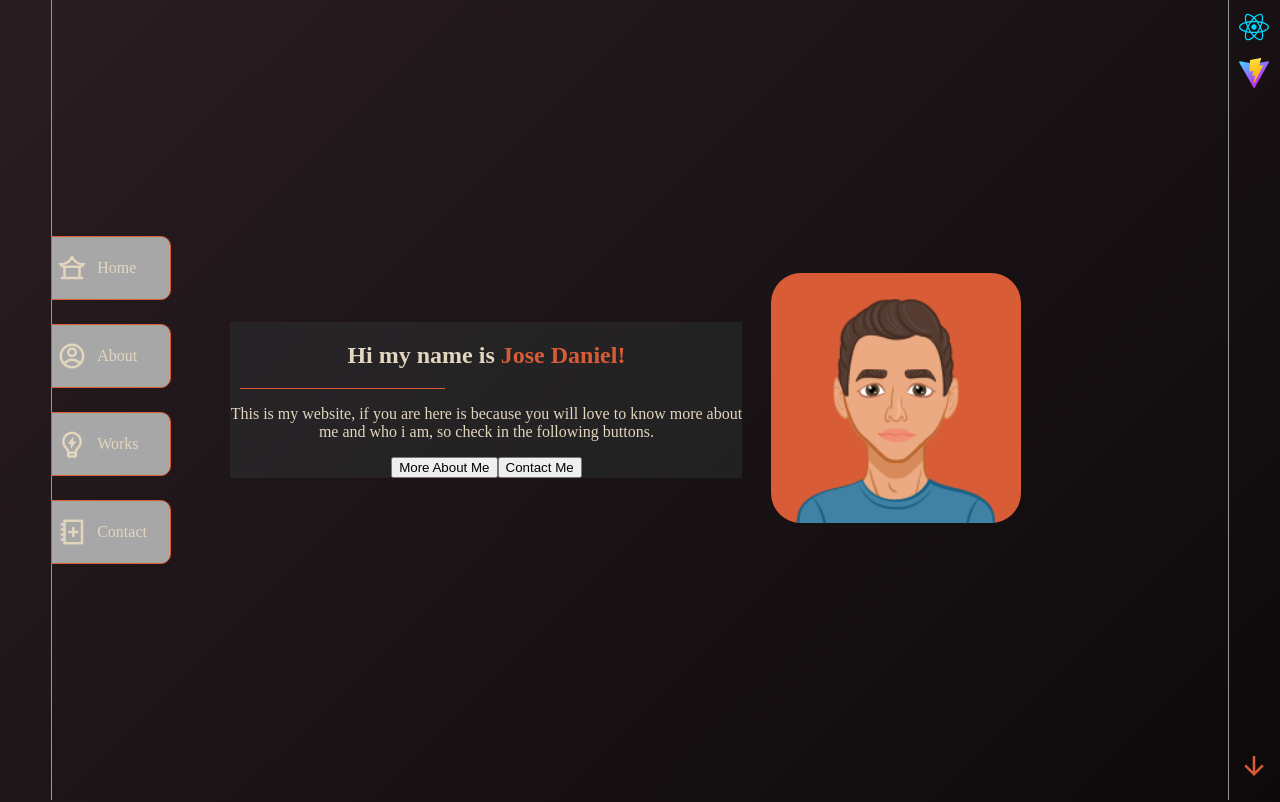
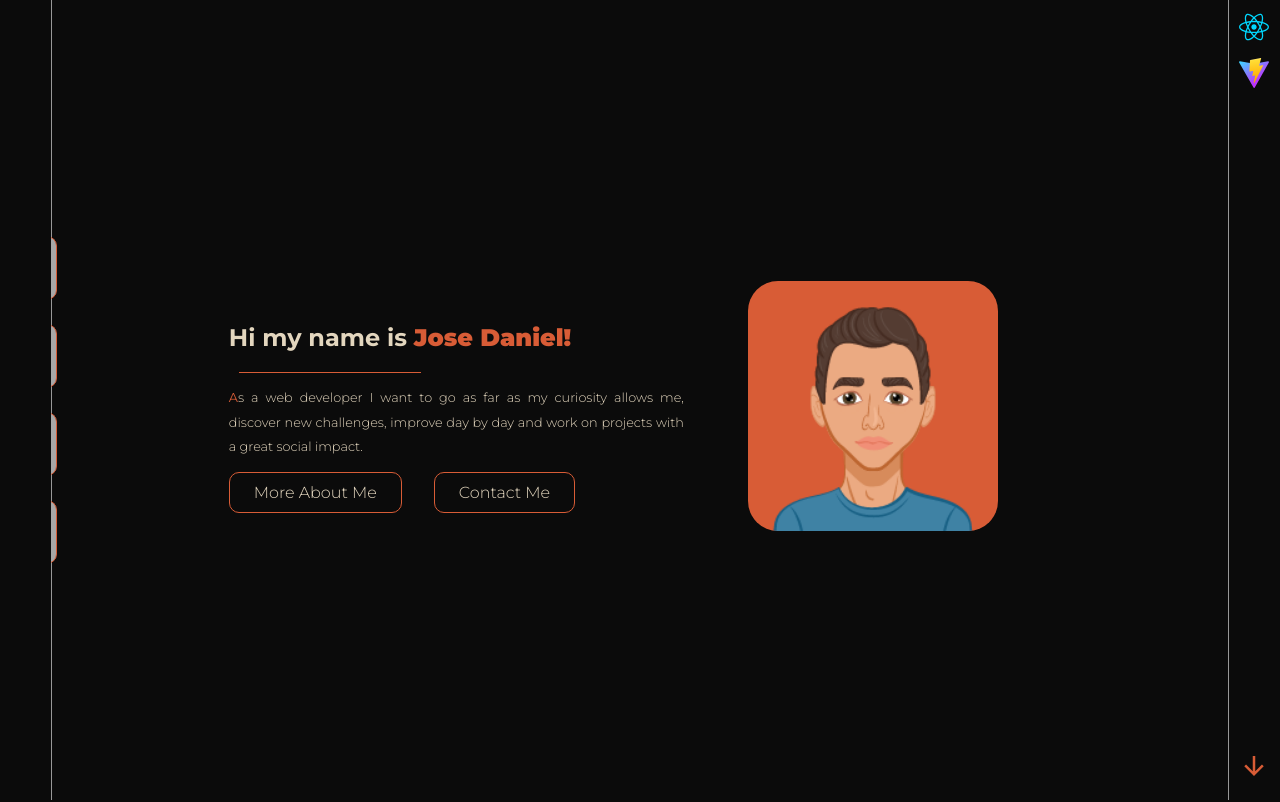
Before and after one commit to jdluis/My-portafolio, a React (Vite) app: page / in a window 1280 px wide. Shown: the top 802 px of the page. Built offline with nearby package versions, Linux system fonts and the light colour scheme.

Commit message:
adding first animations Frame motion library

```diff
--- a/index.html
+++ b/index.html
@@ -4,12 +4,13 @@
     <meta charset="UTF-8" />
     <link rel="icon" type="image/svg+xml" href="/vite.svg" />
     <meta name="viewport" content="width=device-width, initial-scale=1.0" />
-    <link rel="stylesheet" href="/src/components/Background/style.css">
     <title>JdLuis Web Develop</title>
+    <link rel="stylesheet" href="/src/index.css">
+    <link rel="preconnect" href="https://fonts.googleapis.com"><link rel="preconnect" href="https://fonts.gstatic.com" crossorigin><link href="https://fonts.googleapis.com/css2?family=Montserrat:ital,wght@0,100;0,200;0,300;0,400;0,500;0,600;0,700;0,800;0,900;1,100;1,200;1,300;1,400;1,500;1,600;1,700;1,800;1,900&display=swap" rel="stylesheet">
   </head>
   <body>
     <div id="root"></div>
     <script type="module" src="/src/main.jsx"></script>
   </body>
-  <script src="./src/components/Background/index.js"></script>
+ <!--  <script src="./src/bg-animation"></script> -->
 </html>
--- a/package.json
+++ b/package.json
@@ -9,6 +9,7 @@
     "preview": "vite preview"
   },
   "dependencies": {
+    "framer-motion": "^8.4.2",
     "localforage": "^1.10.0",
     "match-sorter": "^6.3.1",
     "react": "^18.2.0",
--- a/src/Layout.jsx
+++ b/src/Layout.jsx
@@ -1,11 +1,12 @@
 import React from 'react';
 import { Outlet } from 'react-router-dom';
 import { Nav } from './components/Nav';
+import './layout.css';
 export function Layout() {
     return (
         <main>
             <Nav />
-            <section>
+            <section className='container-router'>
                 <Outlet />
             </section>
         </main>
--- a/src/components/Background/style.css
+++ /dev/null
@@ -1,15 +0,0 @@
-body {
-    background-color: #181818;
-    filter: progid: DXImageTransform.Microsoft.gradient(gradientType=1, startColorstr='#003073', endColorstr='#029797');
-    background-image: url(//img.alicdn.com/tps/TB1d.u8MXXXXXXuXFXXXXXXXXXX-1900-790.jpg);
-    background-size: 100%;
-    background-image: -webkit-gradient(linear, 0 0, 100% 100%, color-stop(0, #31312f), color-stop(100%, #020202));
-    background-image: -webkit-linear-gradient(135deg, #31312f, #393635ea);
-    background-image: -moz-linear-gradient(45deg, #152235, #c9832d);
-    background-image: -ms-linear-gradient(45deg, #30343a 0, #492222 100%);
-    background-image: -o-linear-gradient(45deg, #19181a, #1e1812);
-    background-image: linear-gradient(135deg, #291d21, #020202);
-    text-align: center;
-    margin: 0px;
-    overflow: hidden;
-}
--- a/src/components/Nav/index.css
+++ b/src/components/Nav/index.css
@@ -3,18 +3,23 @@
     position: fixed;
     height: 100%;
     width: 4%;
+    left: 0;
     top: 0;
-    border-right: 1px solid rgb(152, 152, 152);
+
+    z-index: 9;
+    background-color: var(--palleta-dark);
 }
 
 .nav-container {
+    position: absolute;
+    border-left: 1px solid rgb(152, 152, 152);
     display: flex;
     flex-direction: column;
     text-align: left;
-    position: absolute;
     justify-content: center;
-    height: 100%;
-    left: 100%;
+    left: 4%;
+    top: 0;
+    height: 100vh;
     width: 120px;
     gap: 24px;
 }
@@ -31,12 +36,21 @@
     justify-content: start;
     gap: 10px;
     align-items: center;
+    transform: translateX(-115px);
+}
+
+.nav-links:hover {
+    transition: all .4s linear;
+    transform: translateX(0);
 }
 
 .icon-menu {
     width: 30px;
     height: 30px;
 }
+
+
+
 
 .section-container-right {
     position: fixed;
--- a/src/components/Nav/index.jsx
+++ b/src/components/Nav/index.jsx
@@ -11,13 +11,13 @@ function Nav () {
     return (
         <div>
             <div className='section-container-left'>
+            </div>
                 <nav className='nav-container'>
                     <Link to='/' className='nav-links'><RiAncientPavilionLine className='icon-menu' />Home</Link>
                     <Link to='/about' className='nav-links'><RiAccountCircleLine className='icon-menu'/>About</Link>
                     <Link to='/works' className='nav-links'><RiLightbulbFlashLine className='icon-menu'/>Works</Link>
                     <Link to='/contact' className='nav-links'><RiHealthBookLine className='icon-menu'/>Contact</Link>
                 </nav>
-            </div>
             <div className='section-container-right'>
                 <div className='img-container'>
                     <img src={iconReact}/>
--- a/src/index.css
+++ b/src/index.css
@@ -1,3 +1,4 @@
+@import url('https://fonts.googleapis.com/css2?family=Montserrat:ital,wght@0,100;0,200;0,300;0,400;0,500;0,600;0,700;0,800;0,900;1,100;1,200;1,300;1,400;1,500;1,600;1,700;1,800;1,900&display=swap');
 
 :root {
     --palleta-orange: rgb(216, 92, 54);
@@ -6,3 +7,30 @@
     --pallete-white-2: rgb(227, 214, 190);
     --palleta-grey: #a7a7a7;
 }
+
+body {
+    font-family: 'Trebuchet MS', 'Lucida Sans Unicode', 'Lucida Grande', 'Lucida Sans', Arial, sans-serif ;
+    background-color: var(--palleta-dark);
+    font-family: 'Montserrat', sans-serif;
+    overflow: hidden;
+
+
+
+    /*Animacion, desactivada por ahora*/
+    /*
+    background-color: #568091;
+    filter: progid: DXImageTransform.Microsoft.gradient(gradientType=1, startColorstr='#568091', endColorstr='#029797');
+    background-image: url(//img.alicdn.com/tps/TB1d.u8MXXXXXXuXFXXXXXXXXXX-1900-790.jpg);
+    background-size: 100%;
+    background-image: -webkit-gradient(linear, 0 0, 100% 100%, color-stop(0, #568091), color-stop(100%, #020202));
+    background-image: -webkit-linear-gradient(135deg, #31312f, #393635ea);
+    background-image: -moz-linear-gradient(45deg, #152235, #c9832d);
+    background-image: -ms-linear-gradient(45deg, #30343a 0, #492222 100%);
+    background-image: -o-linear-gradient(45deg, #19181a, #1e1812);
+    background-image: linear-gradient(135deg, #291d21, #020202);
+    text-align: center;
+    margin: 0px;
+
+    */
+
+}
--- a/src/main.jsx
+++ b/src/main.jsx
@@ -6,7 +6,6 @@ import { Home } from "./routes/Home";
 import { About } from "./routes/About";
 import { Works } from "./routes/Works";
 import { Contact } from "./routes/Contact";
-import './index.css';
 
 
 ReactDOM.createRoot(document.getElementById('root')).render(
--- a/src/routes/Home/index.css
+++ b/src/routes/Home/index.css
@@ -1,11 +1,12 @@
 .container {
-    height: 100vh;
+    height: 100vh; /*Problema al poner vh se desplaza el canvas, mirar mas adelante*/
     width: 80%;
     margin: auto;
     display: flex;
     justify-content: center;
     flex-direction: row;
     align-items: center;
+    gap: 4em;
 }
 
 .section-right {
@@ -19,20 +20,25 @@
 }
 
 .section-left {
-    width: 50%;
-    background-color: rgba(46, 52, 52, 0.445);
+    width: 45%;
 }
 
 .section-left h1{
     color: var(--palleta-white);
+
 }
 
 .section-left p{
     color: var(--palleta-white);
+    text-align: justify;
+    font-weight: 300;
+    font-size: 1vw;
+    line-height: 24.534px;
 }
 
 .special-text {
     color: var(--palleta-orange);
+    font-weight: bolder;
 }
 
 .divisor {
@@ -41,3 +47,24 @@
     background-color: var(--palleta-orange);
     margin-left: 10px;
 }
+
+.btn-container {
+    display: flex;
+    justify-content: left;
+    gap: 2em;
+}
+
+.btn {
+    text-decoration: none;
+    color: var(--palleta-white);
+    padding: .6em 1.5em;
+    border: 1px solid var(--palleta-orange);
+    border-radius: 10px;
+    font-weight: 300;
+
+
+}
+
+.btn:hover {
+    border-style: outset;
+}
--- a/src/routes/Home/index.jsx
+++ b/src/routes/Home/index.jsx
@@ -1,26 +1,40 @@
 import React from 'react';
+import { motion } from "framer-motion";
+import { Link } from 'react-router-dom';
+import imgMe from '../../assets/meAvatar.png';
 import './index.css';
-import imgMe from './meAvatar.png';
 
 function Home () {
     return (
-        <div className='container'>
+        <motion.div className='container'
+            initial={{ y: "20%", opacity:0}}
+            animate={{ y: 0, opacity:1}}
+            transition={{ duration: 1.5 }}
+        >
             <div className='section-left'>
-                <div>
-                    <h1>Hi my name is <span className='special-text'>Jose Daniel!</span></h1>
+                <div
+
+                >
+                    <h1
+                        initial={{ x: "-30%", scale: 0.5, opacity:0}}
+                        animate={{ x: 0, scale: 1, opacity:1}}
+                        transition={{ duration: 1.5 }}
+                    >
+                        Hi my name is <span className='special-text'>Jose Daniel!</span>
+                    </h1>
                     <div className='divisor'/>
-                    <p>This is my website, if you are here is because you will love to know more about me and who i am, so check in the following buttons.</p>
+                    <p><span className='special-text'>A</span>s a web developer I want to go as far as my curiosity allows me, discover new challenges, improve day by day and work on projects with a great social impact.</p>
                 </div>
-                <div>
-                    <button>More About Me</button>
-                    <button>Contact Me</button>
+                <div className='btn-container'>
+                    <Link to='/about' className='btn'>More About Me</Link>
+                    <Link to='/contact' className='btn'>Contact Me</Link>
                 </div>
             </div>
             <div className='section-right'>
                 <img src={imgMe}/>
             </div>
-        </div>
+        </motion.div>
     );
-}
+};
 
 export { Home };
```
Also changed, not shown: src/assets/meAvatar.png (renamed from src/routes/Home/meAvatar.png), src/components/Background/bg-animation.js (renamed from src/components/Background/index.js), src/layout.css (added), 1 other file (tests, documents, lock files or other folders).
